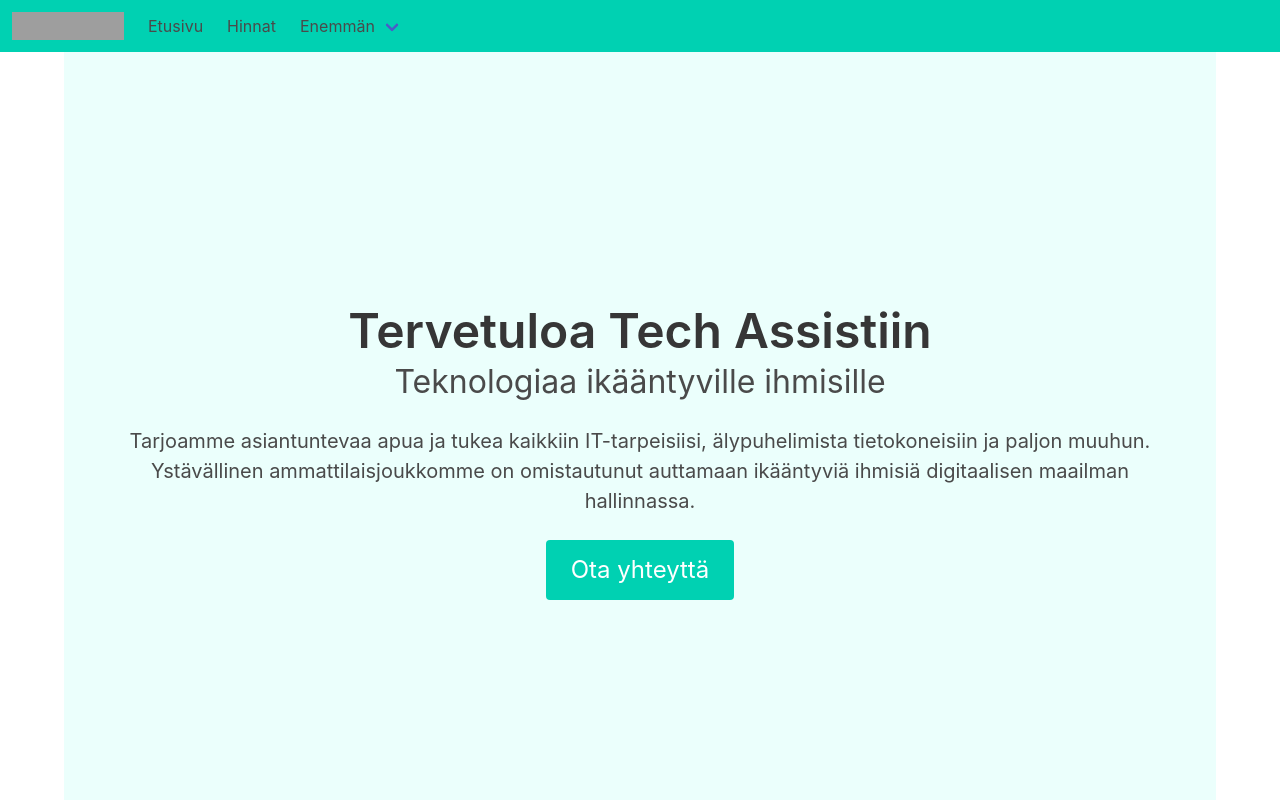
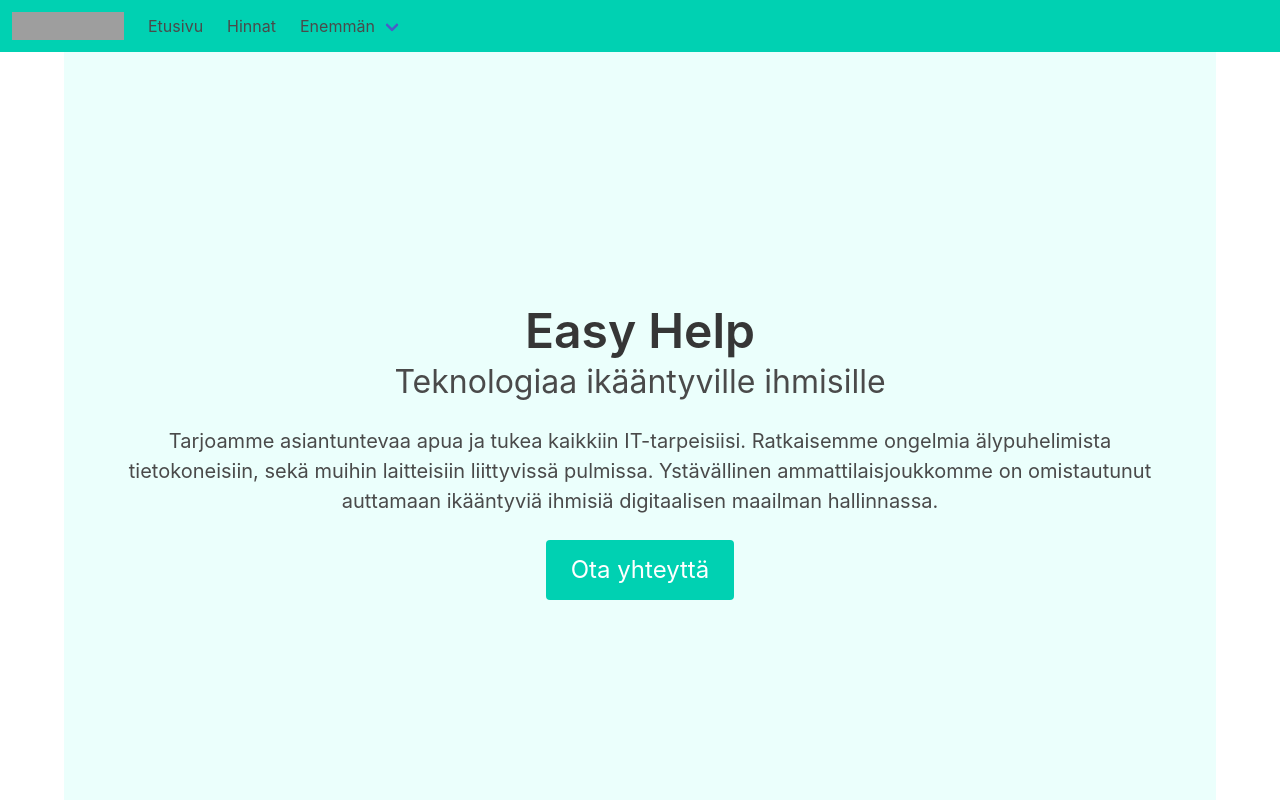
Before and after one commit to Vesku2000/company, a React (Create React App) app: page / in a window 1280 px wide. Shown: the top 800 px of the page. Built offline with nearby package versions, Linux system fonts and the light colour scheme; grey boxes are pictures that could not be loaded.

Commit message:
text edits

```diff
--- a/src/pages/Homepage.js
+++ b/src/pages/Homepage.js
@@ -11,14 +11,14 @@ function Homepage() {
         <div className="hero-body">
           <div className="container">
             <h1 className="title is-1">
-              Tervetuloa Tech Assistiin
+              Easy Help
             </h1>
             <h2 className="subtitle is-3">
               Teknologiaa ikääntyville ihmisille
             </h2>
             <p className="is-size-5">
-              Tarjoamme asiantuntevaa apua ja tukea kaikkiin IT-tarpeisiisi,
-              älypuhelimista tietokoneisiin ja paljon muuhun. Ystävällinen
+              Tarjoamme asiantuntevaa apua ja tukea kaikkiin IT-tarpeisiisi.
+              Ratkaisemme ongelmia älypuhelimista tietokoneisiin, sekä muihin laitteisiin liittyvissä pulmissa. Ystävällinen
               ammattilaisjoukkomme on omistautunut auttamaan ikääntyviä ihmisiä
               digitaalisen maailman hallinnassa.
             </p>
```
